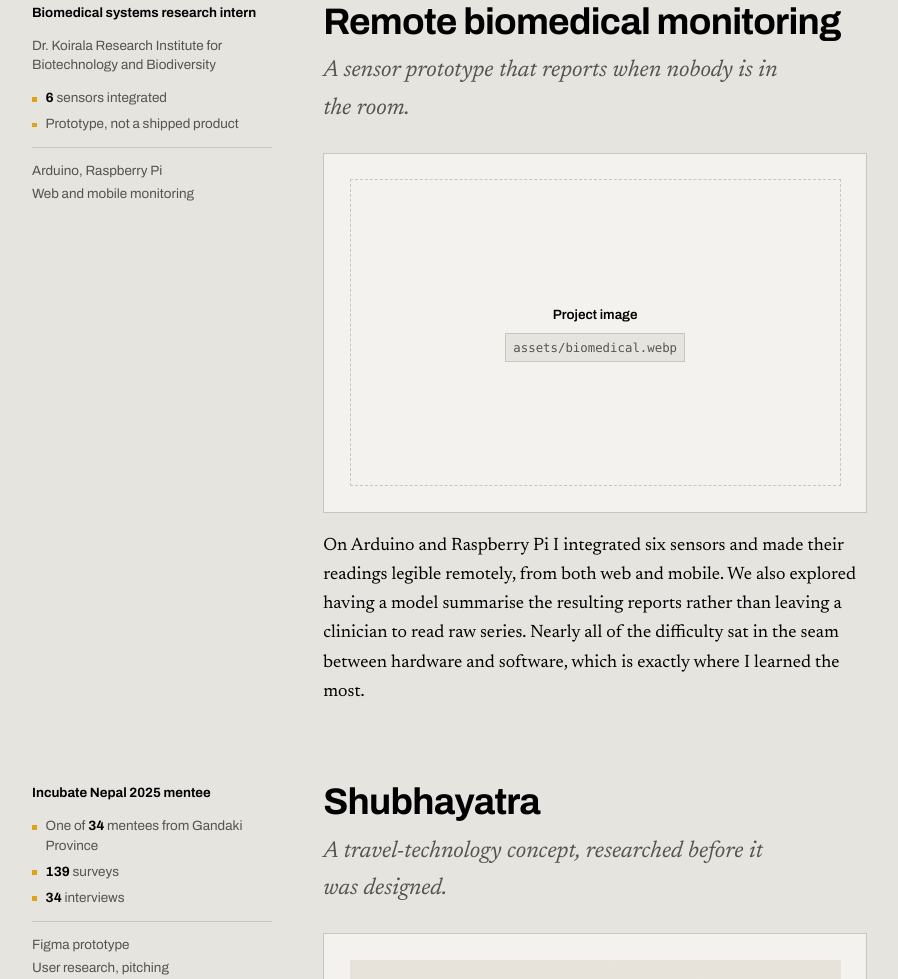
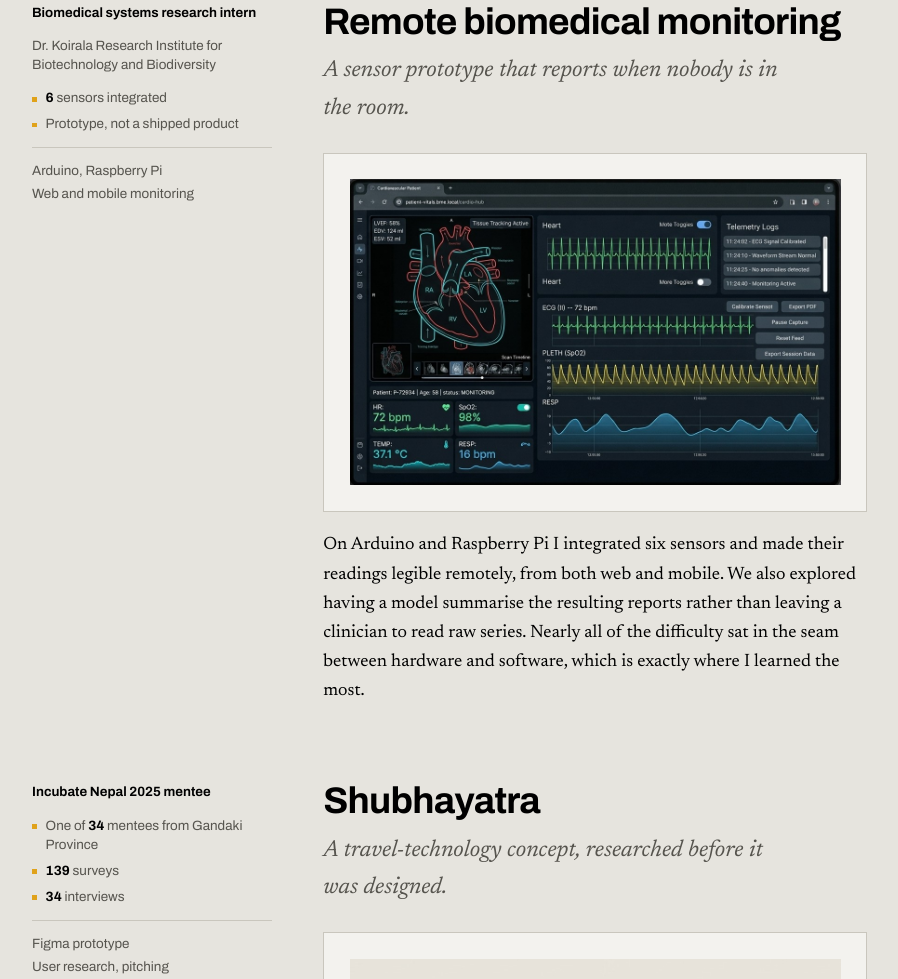
Before and after one commit to manjil0809/Coming-Soon, a plain HTML site: page index.html in a window 1280 px wide. Shown: the part 3637-4616 px from the top of the page, without its empty margins (128-1026 px from the left). Drawn offline with Linux system fonts and the light colour scheme.

Commit message:
Update index.html

```diff
--- a/index.html
+++ b/index.html
@@ -221,10 +221,10 @@
              <div class="shot__empty"> below with this line:
              <img src="assets/biomedical.webp" loading="lazy" decoding="async" alt="Describe the image here."> -->
         <figure class="shot">
-          <div class="shot__empty">
-            <span>Project image</span>
-            <code>assets/biomedical.webp</code>
-          </div>
+          <img src="research.jpg" loading="lazy" decoding="async" alt="Describe the image here.">
+            <!-- <span>Project image</span>
+            <code>research.jpg</code>
+          </div> -->
         </figure>
 
         <p>
```
